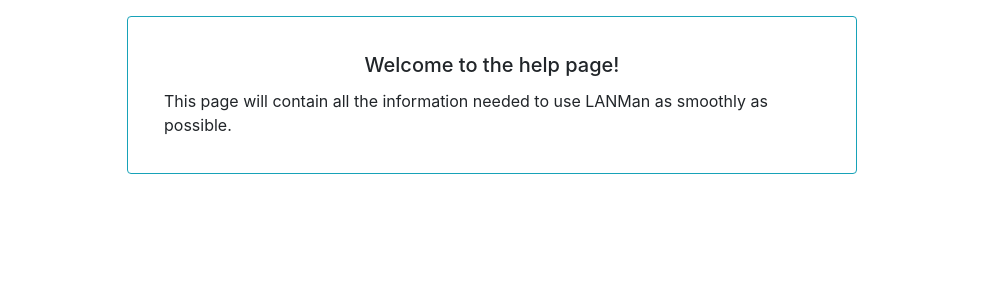
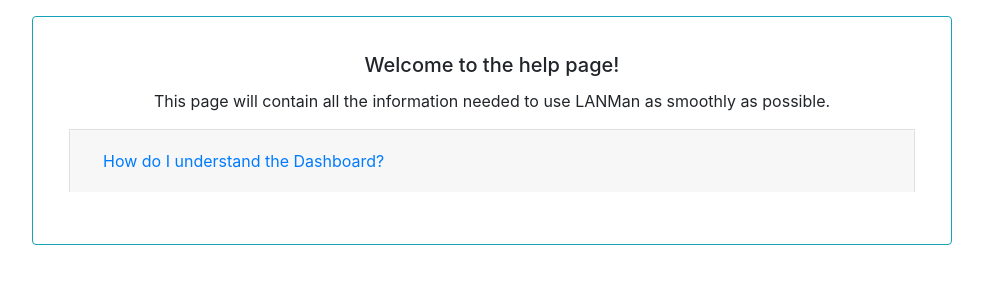
Before and after one commit to RebSheb/comp3000-project, a Flask app: page /help in a window 1280 px wide. Shown: the part 56-356 px from the top of the page, without its empty margins (148-1131 px from the left). Run offline with Flask 2, Linux system fonts and the light colour scheme; a user stored in the database is signed in; data comes from the database, SQL or seed files in the repository; some libraries are stand-ins or nearby versions.

Commit message:
Accordion for help content

```diff
--- a/Website/console/authenticated/templates/help.jinja2
+++ b/Website/console/authenticated/templates/help.jinja2
@@ -2,15 +2,33 @@
 
 {% block content %}
 <div class="row">
-    <div class="col-2"></div>
-    <div class="col-8">
+    <div class="col-1"></div>
+    <div class="col-10">
         <div class="card border-info p-3 mt-3">
             <div class="card-body">
                 <h5 class="card-title text-center">Welcome to the help page!</h5>
-                <p class="card-text">This page will contain all the information needed to use LANMan as smoothly as possible.</p>
+                <p class="card-text text-center">This page will contain all the information needed to use LANMan as smoothly as possible.</p>
+
+                <div class="accordion mb-3" id="helpPageAccordion">
+                    <div class="card">
+                        <div class="card-header" id="dashboardExplainedHeader">
+                            <h2 class="mb-0">
+                                <button class="btn btn-link btn-block text-left collapsed" type="button" data-toggle="collapse" data-target="#dashboardExplainedContent" aria-expanded="false" aria-controls="dashboardExplainedContent">
+                                    How do I understand the Dashboard?
+                                </button>
+                            </h2>
+                        </div>
+
+                        <div id="dashboardExplainedContent" class="collapse" aria-labelledby="dashboardExplainedHeader" data-parent="#helpPageAccordion">
+                            <div class="card-body">
+                                Some text to describe the use of the dashboard
+                            </div>
+                        </div>
+                    </div>
+                </div>
             </div>
         </div>
     </div>
-    <div class="col-2"></div>
+    <div class="col-1"></div>
 </div>
 {% endblock %}
```
